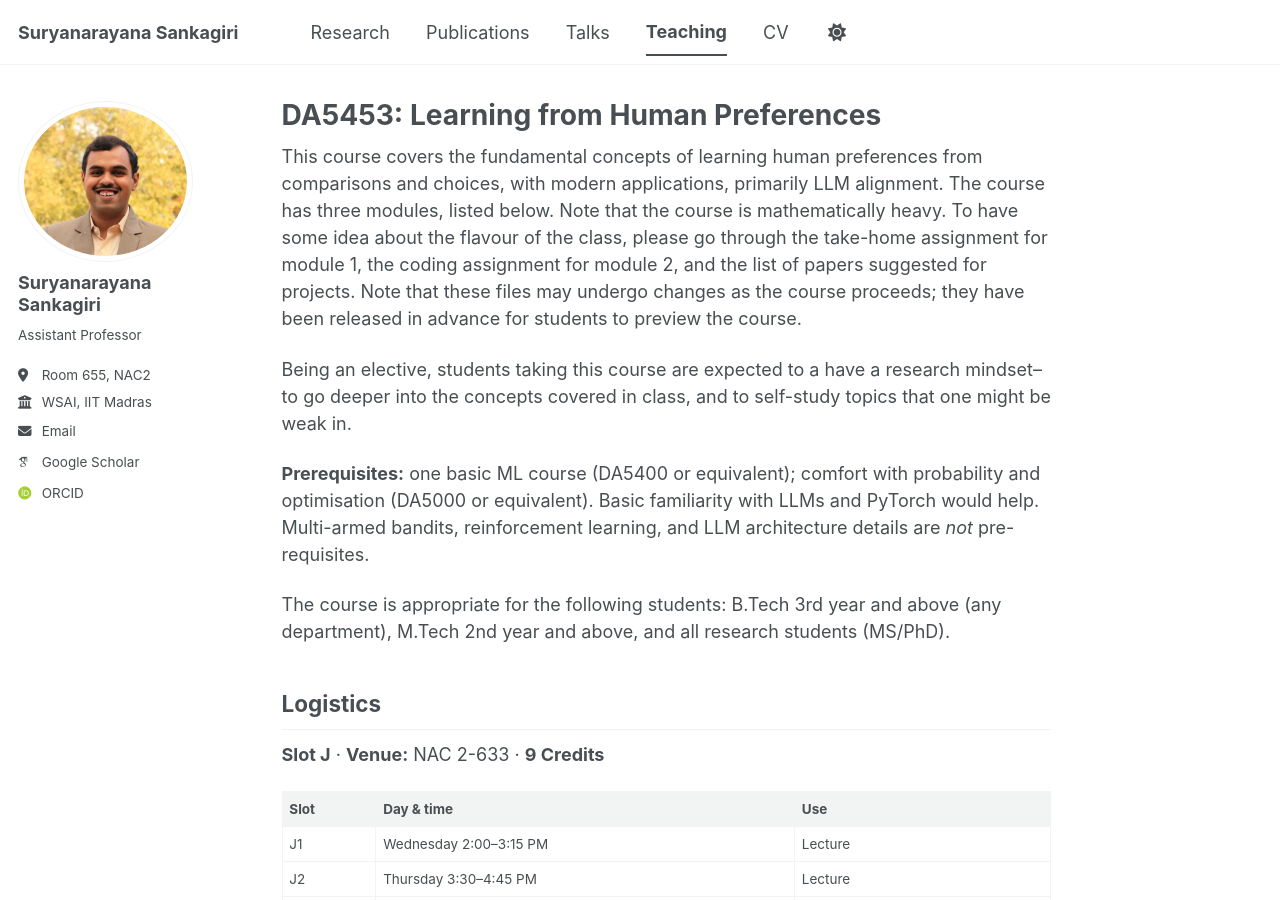
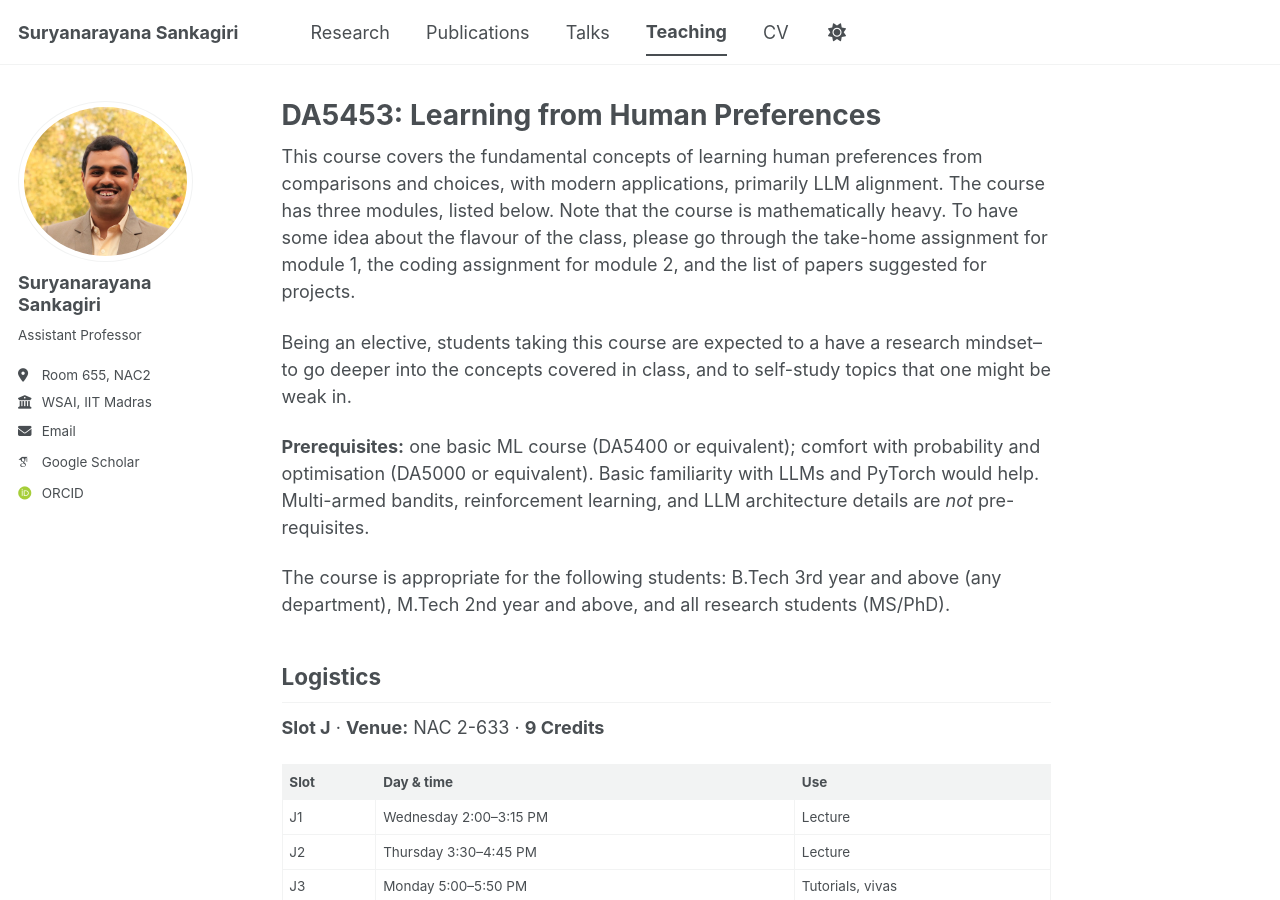
Before and after one commit to sankagiri/sankagiri.github.io, a Jekyll site: the page built from _teaching/2026-07-01-da5453.md, in a window 1280 px wide and 900 px high. Built offline with Jekyll 4.4.1, drawn with Linux system fonts in a browser that asks for light colours; some web fonts are replaced; a script bundle is joined from its source files by our own code; library files that are not in the unit come from our copies; some of the changed text lies outside the part shown.

Commit message:
Publish DA5453 coding assignment

```diff
--- a/_teaching/2026-07-01-da5453.md
+++ b/_teaching/2026-07-01-da5453.md
@@ -6,7 +6,7 @@
 ---
 
 This course covers the fundamental concepts of learning human preferences from comparisons and choices, with modern applications, primarily LLM alignment. The course has three modules, listed below. Note that the course is mathematically heavy.
-To have some idea about the flavour of the class, please go through the take-home assignment for module 1, the coding assignment for module 2, and the list of papers suggested for projects. Note that these files may undergo changes as the course proceeds; they have been released in advance for students to preview the course.
+To have some idea about the flavour of the class, please go through the take-home assignment for module 1, the coding assignment for module 2, and the list of papers suggested for projects.
 
 Being an elective, students taking this course are expected to a have a research mindset--to go deeper into the concepts covered in class, and to self-study topics that one might be weak in.
 
@@ -71,7 +71,7 @@
 <!-- TODO: link M1 take-home -->
 **Module 1 take-home assignment** — [PDF]({{ base_path }}/files/teaching/da5453/2026/da5453_m1_takehome_assignment.pdf) (ungraded; use as quiz 1 prep).
 
-**Module 2 coding assignment** — [preview notebook]({{ base_path }}/files/teaching/da5453/2026/DA5453_M2_assignment_preview.ipynb) and [data + files (zip)]({{ base_path }}/files/teaching/da5453/2026/DA5453_M2_assignment_preview.zip) (provisional preview; the final assignment will be revised before release).
+**Module 2 coding assignment** — [assignment page](https://github.com/sankagiri/DA_5453/tree/assignment-2-v1.1), [download ZIP](https://github.com/sankagiri/DA_5453/archive/refs/tags/assignment-2-v1.1.zip), and [submission form](https://docs.google.com/forms/d/e/1FAIpQLSfJTfSfDTtguBdAeX3STW_lUxZZF4WkimQL2oKiYvB-M0VEVw/viewform). **Due Sunday, 4 October 2026, 11:59 PM IST.**
 
 <!-- TODO: link M1 take-home -->
 **Module 3 take-home assignment** — to be released.
```
Also changed, not shown: other parts of _teaching/2026-07-01-da5453.md (+1 -1 lines).
